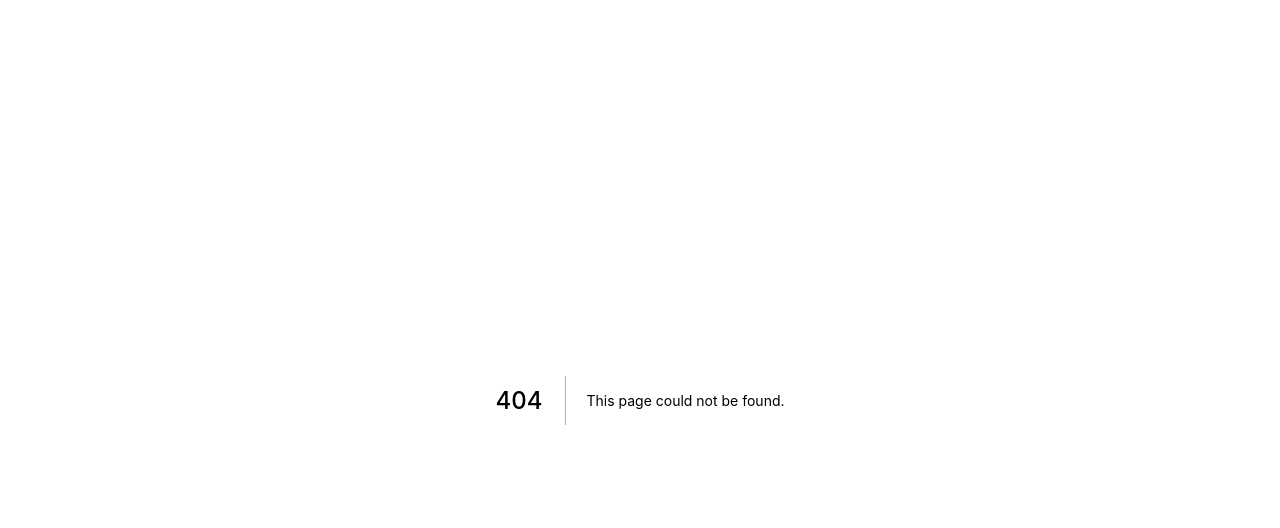
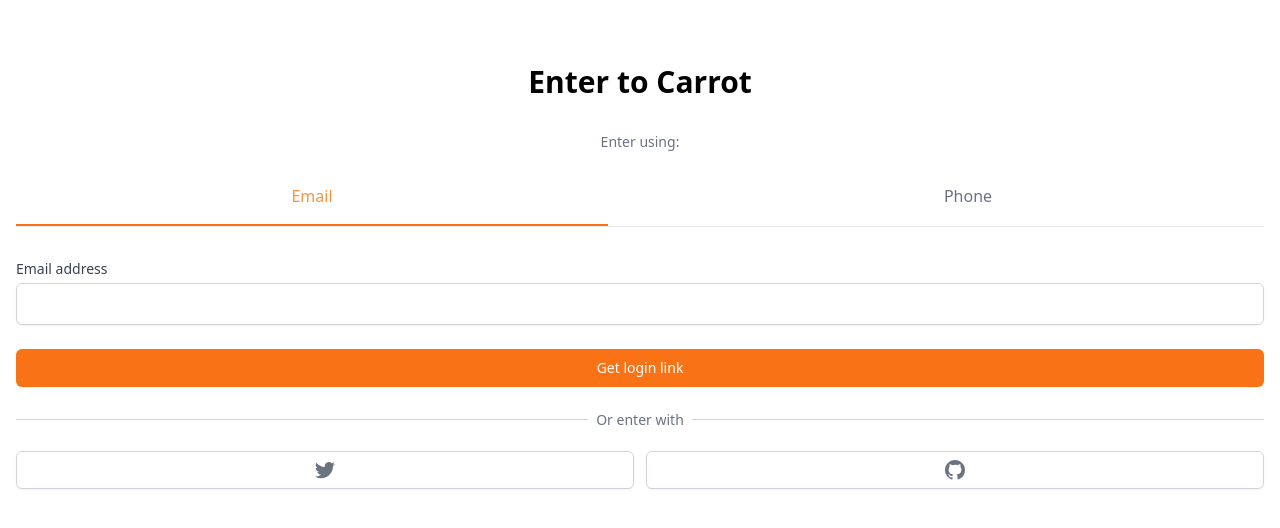
Before and after one commit to northfacegawd/daangn, a Next.js app: page /enter in a window 1280 px wide. Before the commit this address had no page. Shown: the top 528 px of the page. Built offline with nearby package versions, Linux system fonts and the light colour scheme.

Commit message:
feat(page): auth page view 추가

```diff
--- a/package.json
+++ b/package.json
@@ -8,6 +8,7 @@
     "lint": "next lint"
   },
   "dependencies": {
+    "@tailwindcss/forms": "^0.4.0",
     "next": "^12.0.10",
     "react": "^18.0.0-rc.0",
     "react-dom": "^18.0.0-rc.0"
--- /dev/null
+++ b/pages/enter.tsx
@@ -0,0 +1,113 @@
+import { useState } from "react";
+
+function classnames(...classnames: string[]) {
+  return classnames.join(" ");
+}
+
+export default function Enter() {
+  const [method, setMethod] = useState<"email" | "phone">("email");
+
+  const onEmailClick = () => setMethod("email");
+  const onPhoneClick = () => setMethod("phone");
+
+  return (
+    <div className="mt-16 px-4">
+      <h3 className="text-3xl font-bold text-center">Enter to Carrot</h3>
+      <div className="mt-8">
+        <div className="flex flex-col items-center">
+          <h5 className="text-sm text-gray-500 font-medium">Enter using:</h5>
+          <div className="grid border-b mt-8 grid-cols-2 gap-16 w-full">
+            <button
+              className={classnames(
+                "pb-4 font-medium border-b-2",
+                method === "email"
+                  ? `border-orange-500 text-orange-400 `
+                  : "border-transparent text-gray-500"
+              )}
+              onClick={onEmailClick}
+            >
+              Email
+            </button>
+            <button
+              className={classnames(
+                "pb-4 font-medium border-b-2",
+                method === "phone"
+                  ? `border-orange-500 text-orange-400 `
+                  : "border-transparent text-gray-500"
+              )}
+              onClick={onPhoneClick}
+            >
+              Phone
+            </button>
+          </div>
+        </div>
+        <form className={classnames("flex flex-col mt-8")}>
+          <label className="text-sm font-medium text-gray-700">
+            {method === "email" ? "Email address" : null}
+            {method === "phone" ? "Phone number" : null}
+          </label>
+          <div className="mt-1">
+            {method === "email" && (
+              <input
+                type="email"
+                className="appearance-none w-full px-3 py-2 border border-gray-300 rounded-md shadow-sm placeholder-gray-400 focus:outline-none focus:ring-orange-500 focus:border-orange-500"
+              />
+            )}
+            {method === "phone" && (
+              <div className="flex rounded-sm shadow-sm">
+                <span className="flex items-center justify-center px-3 rounded-l-md border border-r-0 border-gray-300 bg-gray-50 text-gray-500 select-none text-sm">
+                  +82
+                </span>
+                <input
+                  className="appearance-none w-full border-gray-300 rounded-md rounded-l-none shadow-sm placeholder-gray-400 focus:outline-none focus:ring-orange-500 focus:border-orange-500"
+                  type="number"
+                  required
+                />
+              </div>
+            )}
+          </div>
+          <button className="mt-6 bg-orange-500 hover:bg-orange-600 text-white py-2 px-4 border border-transparent rounded-md shadow-sm text-sm font-medium focus:ring-2 focus:ring-offset-2 focus:ring-orange-500 focus:outline-none">
+            {method === "email" ? "Get login link" : null}
+            {method === "phone" ? "Get one-time password" : null}
+          </button>
+        </form>
+        <div className="mt-8">
+          <div className="relative">
+            <div className="absolute w-full border-t border-gray-300" />
+            <div className="relative -top-3 text-center">
+              <span className="bg-white px-2 text-sm text-gray-500">
+                Or enter with
+              </span>
+            </div>
+          </div>
+          <div className="grid grid-cols-2 gap-3 mt-2">
+            <button className="flex justify-center items-center py-2 px-4 border border-gray-300 rounded-md shadow-sm bg-white text-sm font-medium text-gray-500 hover:bg-gray-50">
+              <svg
+                className="w-5 h-5"
+                aria-hidden="true"
+                fill="currentColor"
+                viewBox="0 0 20 20"
+              >
+                <path d="M6.29 18.251c7.547 0 11.675-6.253 11.675-11.675 0-.178 0-.355-.012-.53A8.348 8.348 0 0020 3.92a8.19 8.19 0 01-2.357.646 4.118 4.118 0 001.804-2.27 8.224 8.224 0 01-2.605.996 4.107 4.107 0 00-6.993 3.743 11.65 11.65 0 01-8.457-4.287 4.106 4.106 0 001.27 5.477A4.073 4.073 0 01.8 7.713v.052a4.105 4.105 0 003.292 4.022 4.095 4.095 0 01-1.853.07 4.108 4.108 0 003.834 2.85A8.233 8.233 0 010 16.407a11.616 11.616 0 006.29 1.84" />
+              </svg>
+            </button>
+            <button className="flex justify-center items-center py-2 px-4 border border-gray-300 rounded-md shadow-sm bg-white text-sm font-medium text-gray-500 hover:bg-gray-50">
+              <svg
+                className="w-5 h-5"
+                aria-hidden="true"
+                fill="currentColor"
+                viewBox="0 0 20 20"
+              >
+                <path
+                  fillRule="evenodd"
+                  d="M10 0C4.477 0 0 4.484 0 10.017c0 4.425 2.865 8.18 6.839 9.504.5.092.682-.217.682-.483 0-.237-.008-.868-.013-1.703-2.782.605-3.369-1.343-3.369-1.343-.454-1.158-1.11-1.466-1.11-1.466-.908-.62.069-.608.069-.608 1.003.07 1.531 1.032 1.531 1.032.892 1.53 2.341 1.088 2.91.832.092-.647.35-1.088.636-1.338-2.22-.253-4.555-1.113-4.555-4.951 0-1.093.39-1.988 1.029-2.688-.103-.253-.446-1.272.098-2.65 0 0 .84-.27 2.75 1.026A9.564 9.564 0 0110 4.844c.85.004 1.705.115 2.504.337 1.909-1.296 2.747-1.027 2.747-1.027.546 1.379.203 2.398.1 2.651.64.7 1.028 1.595 1.028 2.688 0 3.848-2.339 4.695-4.566 4.942.359.31.678.921.678 1.856 0 1.338-.012 2.419-.012 2.747 0 .268.18.58.688.482A10.019 10.019 0 0020 10.017C20 4.484 15.522 0 10 0z"
+                  clipRule="evenodd"
+                />
+              </svg>
+            </button>
+          </div>
+        </div>
+      </div>
+    </div>
+  );
+}
--- a/pages/index.tsx
+++ b/pages/index.tsx
@@ -1,11 +1,7 @@
 import type { NextPage } from "next";
 
 const Home: NextPage = () => {
-  return (
-    <div className="bg-red-500">
-      <h1 className="text-black">it works</h1>
-    </div>
-  );
+  return null;
 };
 
 export default Home;
--- a/tailwind.config.js
+++ b/tailwind.config.js
@@ -6,5 +6,5 @@
   theme: {
     extend: {},
   },
-  plugins: [],
+  plugins: [require("@tailwindcss/forms")],
 };
```
Also changed, not shown: 1 other file (tests, documents, lock files or other folders).
